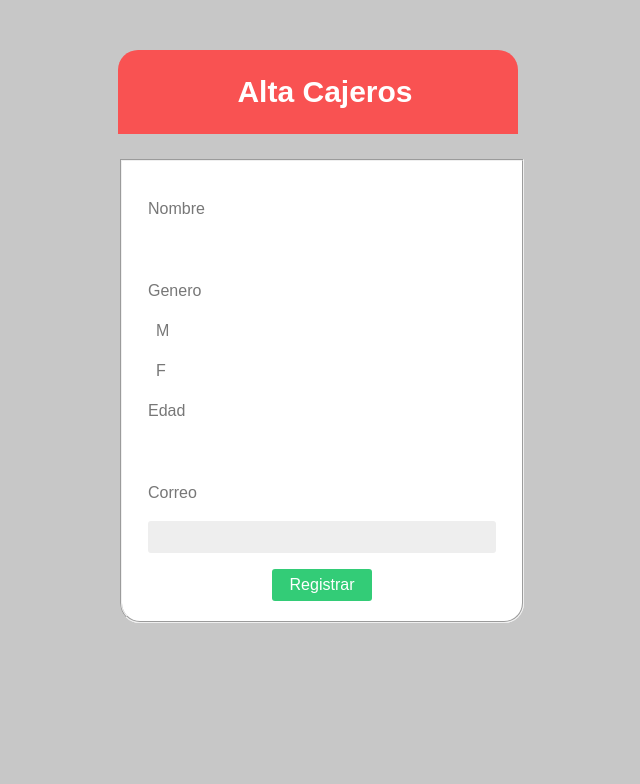
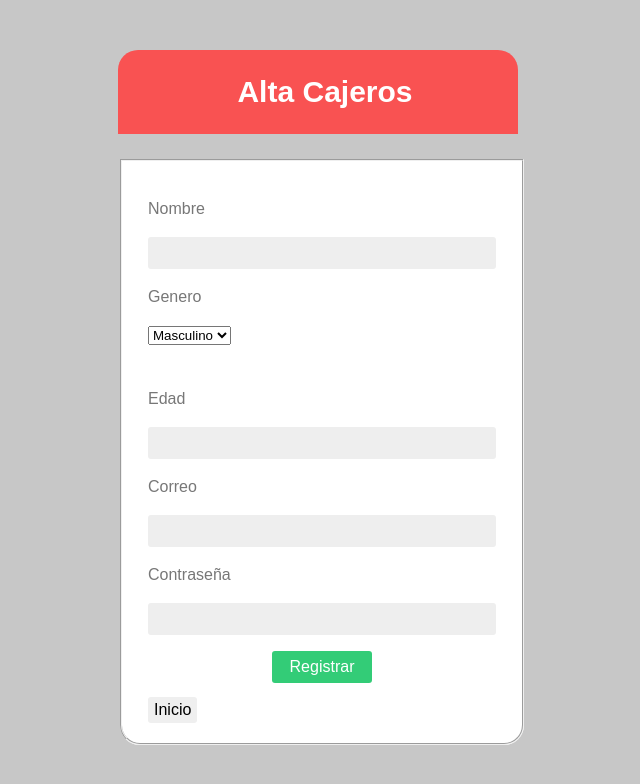
Before and after one commit to Masavi/Supermercado, a PHP site: page /admin/alta_cajero.html in a window 1280 px wide. Shown: the top 784 px of the page, without its empty margins (322-962 px from the left). Run offline with PHP 8.4, Linux system fonts and the light colour scheme; some libraries are stand-ins or nearby versions.

Commit message:
Alta Cajero

```diff
--- a/admin/alta_cajero.html
+++ b/admin/alta_cajero.html
@@ -16,19 +16,26 @@
 
 			<fieldset>
                 <p><label for="NomSuc">Nombre</label></p>
-                <p><input type="text" id="NomSuc" name="nombre"></p>
+                <p><input type="email" id="NomSuc" name="nombre"></p>
 
                 <p><label>Genero</label></p>
-                <p><input type="radio" name="genero" value="M">M</p>
-                <p><input type="radio" name="genero" value="F">F</p>
-
+                    <select name="genero">
+                      <option value="M">Masculino</option>
+                      <option value="F">Femenino</option>
+                    </select>
+                <br><br>
                 <p><label for="Edad">Edad</label></p>
-                <p><input type="number" id="Edad" name="edad"/></p>
+                <p><input type="password" id="Edad" name="edad"/></p>
 
                 <p><label for="Correo">Correo</label></p>
                 <p><input type="email" id="Correo" name="correo"/></p>
 
+                <p><label for="Contraseña">Contraseña</label></p>
+                <p><input type="password" id="Correo" name="password"/></p>
+
+
 				<p><input type="submit" value="Registrar"></p>
+                <a href="/" style="text-decoration:none"><input type="button" value="Inicio"></a>
 
 			</fieldset>
 
```
Also changed, not shown: admin/alta_cajero.php (+6 -4 lines).
